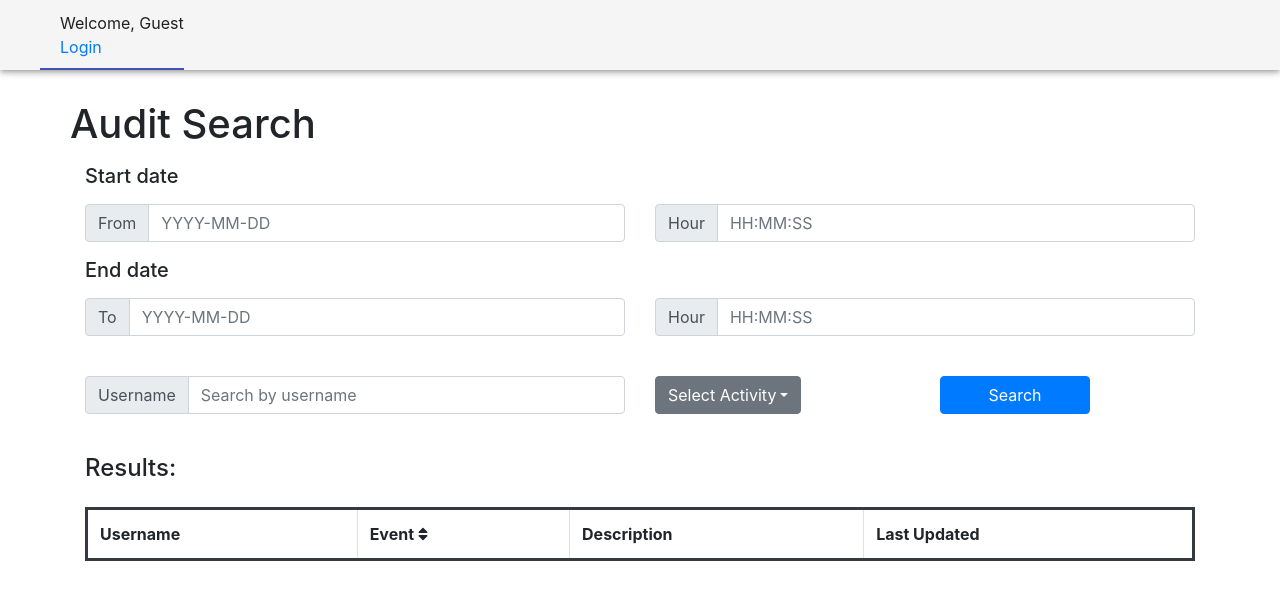
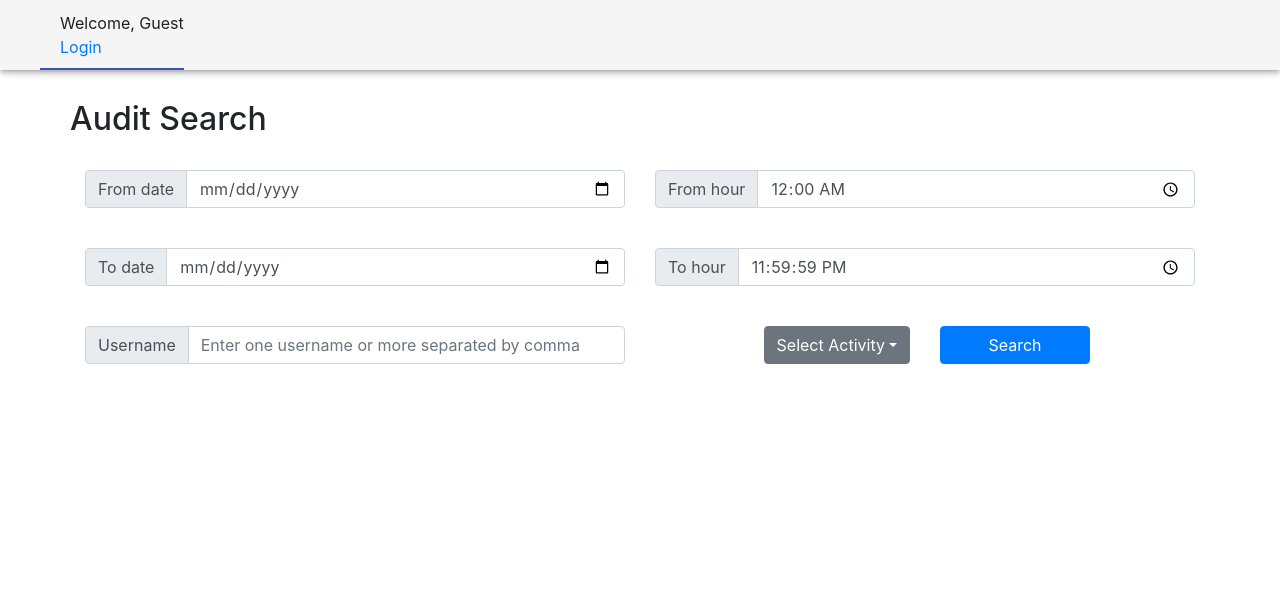
Before and after one commit to ShaharGrauman/radware-client, a React (Create React App) app in the folder client/: page /audit in a window 1280 px wide. Shown: the top 600 px of the page. Built offline with nearby package versions, Linux system fonts and the light colour scheme.

Commit message:
adding date and time pickers in Audit

```diff
--- a/client/src/components/admin/Audit.js
+++ b/client/src/components/admin/Audit.js
@@ -24,13 +24,16 @@ export default class Audit extends React.Component {
             hasNext: false,
             hasPrev: false,
             noResult: false,
+            searchClicked: false
         }
     }
-    tableHeaders = [{ key: "username", value: "Username", toSort: false, sortOrder: true },
-    { key: "action_name", value: "Event", toSort: true, sortOrder: false },
-    { key: "description", value: "Description", toSort: false, sortOrder: true },
-    { key: "lastupdated", value: "Last Updated", toSort: false, sortOrder: true }
+    tableHeaders = [{ key: "username", value: "Username", toSort: false },
+    { key: "action_name", value: "Event", toSort: false },
+    { key: "description", value: "Description", toSort: false },
+    { key: "lastupdated", value: "Last Updated", toSort: false }
     ];
+
+    actions = ["edit", "add", "export", "report", "delete"];
 
     submitHandler = async e => {
         const result = await getAudit(this.state.event, this.state.users_names, this.state.orderby, this.state.page, this.state.size, this.state.startdate, this.state.enddate, this.state.starttime, this.state.endtime);
@@ -57,7 +60,8 @@ export default class Audit extends React.Component {
                 audit: audit,
                 hasNext: result.hasNext,
                 hasPrev: result.hasPrev,
-                noResult: false
+                noResult: false,
+                searchClicked: true
             });
         }
     }
@@ -76,7 +80,7 @@ export default class Audit extends React.Component {
     }
 
     handleSelect = target => {
-        this.setState({event: target});
+        this.setState({ event: target });
     }
 
     render() {
@@ -86,76 +90,33 @@ export default class Audit extends React.Component {
                 <div className="">
                     <div className="container mt-5">
                         <div className="row mb-2">
-                            <h1>Audit Search</h1>
+                            <h2>Audit Search</h2>
                         </div>
-
-                        <label htmlFor="basic-url"><h5>Start date</h5></label>
-                        <div className="row">
-                        </div>
-                        <div className="row">
-
-
+                        <div className="row mt-4">
                             <div className="col-md-6">
                                 <div className="input-group mb-3">
                                     <div className="input-group-prepend">
-                                        <span className="input-group-text" id="basic-addon3">From</span>
+                                        <span className="input-group-text" id="basic-addon3">From date</span>
                                     </div>
-                                    <input
-                                        type="text"
-                                        name="startDate"
-                                        className="form-control"
-                                        placeholder="YYYY-MM-DD"
-                                        aria-describedby="basic-addon3"
-                                        onChange={event => this.onChangeHandler(event, "startdate")}
-                                    />
+                                    <input className="form-control"
+                                        type="date"
+                                        defaultValue=""
+                                        id="date-local-input"
+                                        onChange={event => this.onChangeHandler(event, "startdate")}>
+                                    </input>
                                 </div>
                             </div>
                             <div className="col-md-6">
                                 <div className="input-group mb-3">
                                     <div className="input-group-prepend">
-                                        <span className="input-group-text" id="basic-addon3">Hour</span>
+                                        <span className="input-group-text" id="basic-addon3">From hour</span>
                                     </div>
-                                    <input
-                                        type="text"
-                                        className="form-control"
-                                        placeholder="HH:MM:SS"
-                                        aria-describedby="basic-addon3"
-                                        onChange={event => this.onChangeHandler(event, "starttime")}
-                                    />
-                                </div>
-                            </div>
-                        </div>
-                        <label for="basic-url"><h5>End date</h5></label>
-                        <div className="row">
-                            <div className="col-md-6">
-                                <div className="input-group mb-3">
-                                    <div className="input-group-prepend">
-                                        <span className="input-group-text" >To</span>
-                                    </div>
-                                    <input
-                                        type="text"
-                                        name="endDate"
-                                        className="form-control"
-                                        placeholder="YYYY-MM-DD"
-                                        aria-describedby="basic-addon3"
-                                        onChange={event => this.onChangeHandler(event, "enddate")}
-                                    />
-                                </div>
-                            </div>
-
-                            <div className="col-md-6 col-sm-12">
-                                <div className="input-group mb-3">
-                                    <div className="input-group-prepend">
-                                        <span className="input-group-text" id="basic-addon3">Hour</span>
-                                    </div>
-                                    <input
-                                        type="text"
-                                        className="form-control"
-                                        placeholder="HH:MM:SS"
-                                        aria-describedby="basic-addon3"
-                                        onChange={event => this.onChangeHandler(event, "endtime")}
-                                    />
-
+                                    <input className="form-control"
+                                        type="time"
+                                        defaultValue="00:00:00"
+                                        id="time-local-input"
+                                        onChange={event => this.onChangeHandler(event, "starttime")}>
+                                    </input>
                                 </div>
                             </div>
                         </div>
@@ -164,20 +125,50 @@ export default class Audit extends React.Component {
                             <div className="col-md-6">
                                 <div className="input-group mb-3">
                                     <div className="input-group-prepend">
+                                        <span className="input-group-text" >To date</span>
+                                    </div>
+                                    <input className="form-control"
+                                        type="date"
+                                        defaultValue=""
+                                        id="date-local-input"
+                                        onChange={event => this.onChangeHandler(event, "enddate")}>
+                                    </input>
+                                </div>
+                            </div>
+
+                            <div className="col-md-6 col-sm-12">
+                                <div className="input-group mb-3">
+                                    <div className="input-group-prepend">
+                                        <span className="input-group-text" id="basic-addon3">To hour</span>
+                                    </div>
+                                    <input className="form-control"
+                                        type="time"
+                                        defaultValue="23:59:59"
+                                        id="time-local-input"
+                                        onChange={event => this.onChangeHandler(event, "endtime")}>
+                                    </input>
+                                </div>
+                            </div>
+                        </div>
+
+                        <div className="row mt-4">
+                            <div className="col-md-6">
+                                <div className="input-group">
+                                    <div className="input-group-prepend">
                                         <span className="input-group-text" >Username</span>
                                     </div>
                                     <input
                                         type="text"
                                         name="username"
                                         className="form-control"
-                                        placeholder="Search by username"
+                                        placeholder="Enter one username or more separated by comma"
                                         aria-describedby="basic-addon3"
                                         onChange={event => this.onChangeHandler(event, "user")}
                                     />
                                 </div>
                             </div>
                             <div className="col-lg-3 col-sm-6">
-                                <ButtonToolbar >
+                                <ButtonToolbar className="float-right" >
                                     {['Secondary'].map(
                                         variant => (
                                             <DropdownButton
@@ -186,16 +177,16 @@ export default class Audit extends React.Component {
                                                 id={`dropdown-variants-${variant}`}
                                                 key={variant}
                                                 onSelect={this.handleSelect}>
-                                                <Dropdown.Item eventKey="edit"> Edit</Dropdown.Item>
-                                                <Dropdown.Item eventKey="add"> Add</Dropdown.Item>
-                                                <Dropdown.Item eventKey="delete"> Delete</Dropdown.Item>
                                                 <Dropdown.Item eventKey="all">All </Dropdown.Item>
+                                                {this.actions.map(action => (
+                                                    <Dropdown.Item eventKey={action}> {action.charAt(0).toUpperCase() + action.slice(1)}</Dropdown.Item>
+                                                ))}
                                             </DropdownButton>
                                         ),
                                     )}
                                 </ButtonToolbar>
                             </div>
-                            <div className="col-lg-3 col-sm-6">
+                            <div className="col-lg-3 col-sm-6 ">
                                 <button
                                     type="submit"
                                     className="btn btn-primary"
@@ -204,22 +195,22 @@ export default class Audit extends React.Component {
                                 </button>
                             </div>
                         </div>
+                        {this.state.noResult &&
+                            <div className="row float-center"><h5>There are no results that match your search</h5></div>}
 
+                        {(this.state.searchClicked && !this.state.noResult) &&
+                            <>
                                 <div className="row">
-
                                     <div className="col-md-8 mt-4">
-                                <label for="basic-url"><h4>Results:</h4></label>
+                                        <label htmlFor="basic-url"><h4>Results:</h4></label>
                                     </div>
                                 </div>
                                 <div className="row">
                                     <div className="col-md-12 mt-2">
 
                                         <MyTable header={this.tableHeaders} data={this.state.audit} />
-
-
                                     </div>
                                 </div>
-
                                 <div className="row">
                                     <div className="col-2"></div>
                                     <div className="col-4">
@@ -251,7 +242,7 @@ export default class Audit extends React.Component {
 
                                     </div>
                                 </div>
-
+                            </>}
                     </div>
                 </div>
             </>
```
Lines whose indentation alone changed are shown as unchanged.
